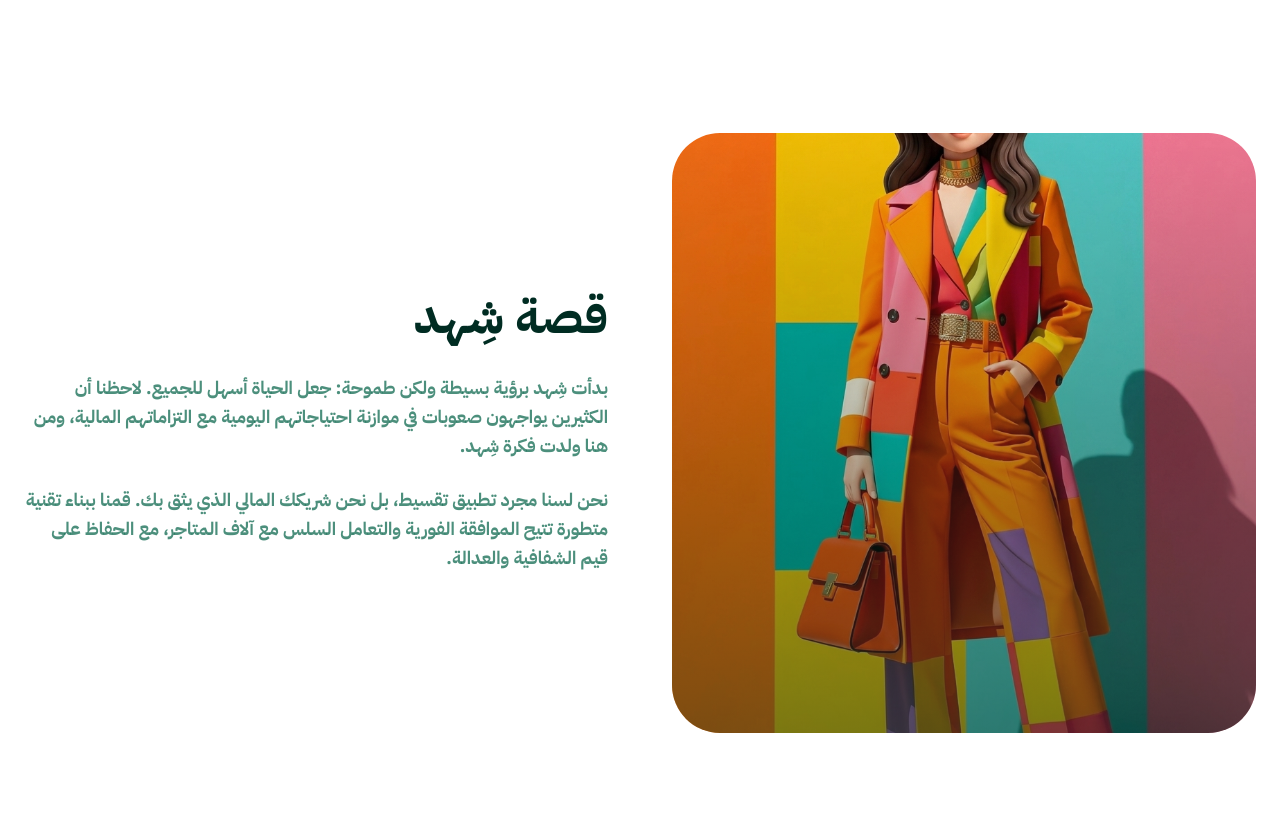
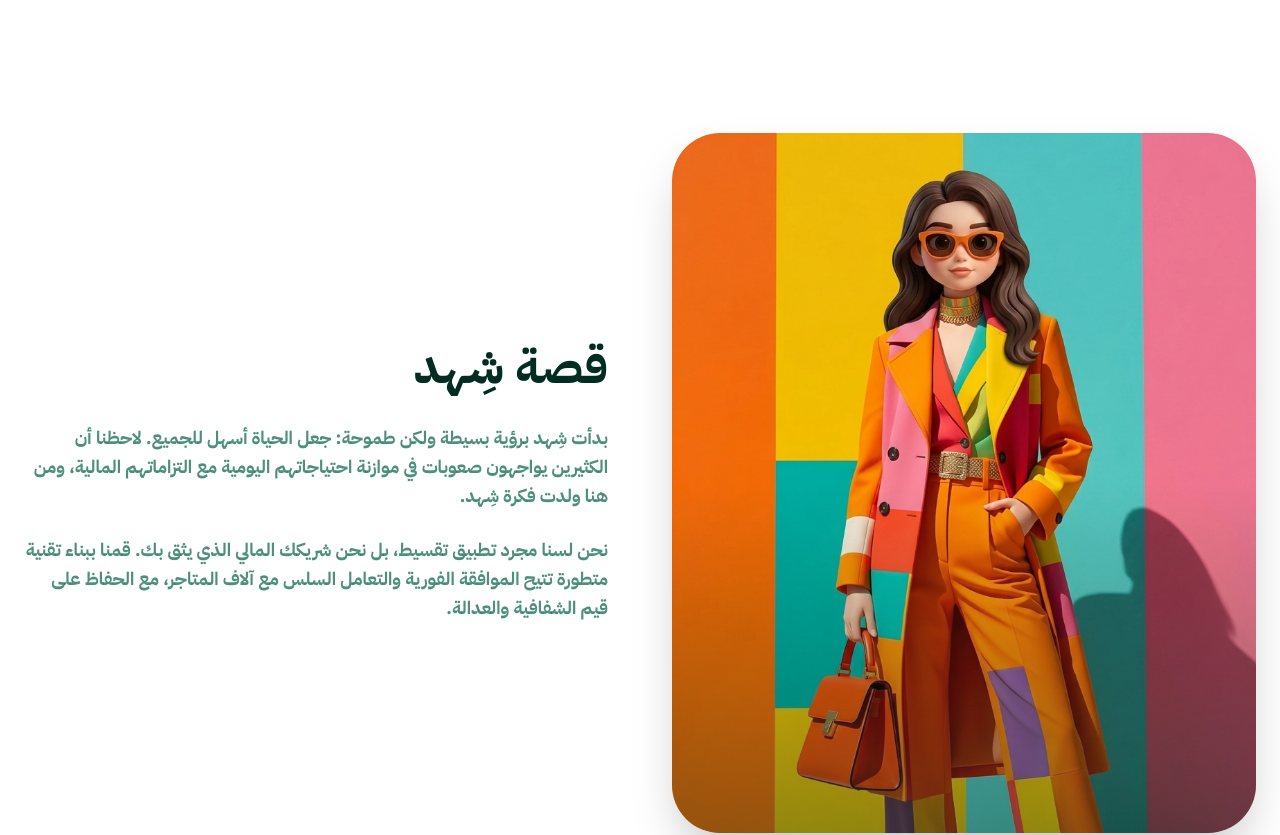
Before and after one commit to AL-atharbeh/profile_shahad, a Next.js app: page /about in a window 1280 px wide. Shown: the part 860-1695 px from the top of the page. Built offline with nearby package versions, Linux system fonts and the light colour scheme; a web font is replaced by a local one.

Commit message:
update API URL to shahedapp.com

```diff
--- a/app/about/page.tsx
+++ b/app/about/page.tsx
@@ -124,7 +124,7 @@ export default function AboutPage() {
                                     src="/images/shahed-pic.png"
                                     alt="About Shahd"
                                     fill
-                                    className="absolute inset-0 w-full h-full object-cover object-center"
+                                    className="absolute inset-0 w-full h-full object-cover object-top"
                                     priority
                                 />
                             </div>
@@ -137,14 +137,14 @@ export default function AboutPage() {
             <section className="py-20 md:py-32 bg-white" ref={storyReveal.ref}>
                 <div className="container mx-auto px-6 max-w-7xl">
                     <div className="grid grid-cols-1 lg:grid-cols-2 gap-16 items-center">
-                        <div className={`relative aspect-square lg:aspect-auto lg:h-[600px] rounded-[3rem] overflow-hidden ${storyReveal.isVisible ? 'animate-fade-in-up' : 'opacity-0'}`}>
+                        <div className={`relative aspect-[4/5] lg:aspect-auto lg:h-[700px] rounded-[3rem] overflow-hidden shadow-2xl ${storyReveal.isVisible ? 'animate-fade-in-up' : 'opacity-0'}`}>
                             <Image
                                 src="/images/shopshahed.png"
                                 alt="Our Story"
                                 fill
-                                className="object-cover"
+                                className="object-cover object-top"
                             />
-                            <div className="absolute inset-0 bg-gradient-to-t from-emerald-950/50 to-transparent" />
+                            <div className="absolute inset-0 bg-gradient-to-t from-emerald-950/40 via-transparent to-transparent" />
                         </div>
                         <div className={`${storyReveal.isVisible ? 'animate-fade-in-up delay-200' : 'opacity-0'}`}>
                             <h2 className="text-3xl md:text-5xl font-bold text-emerald-950 mb-8">{t.storyTitle[lang]}</h2>
```
